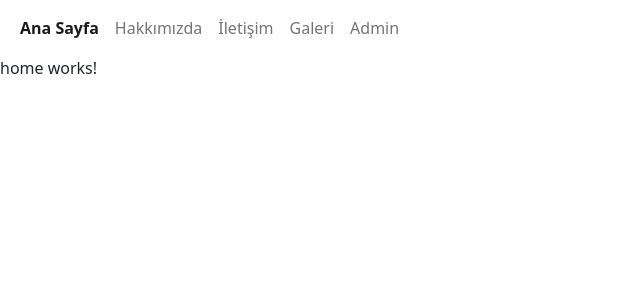
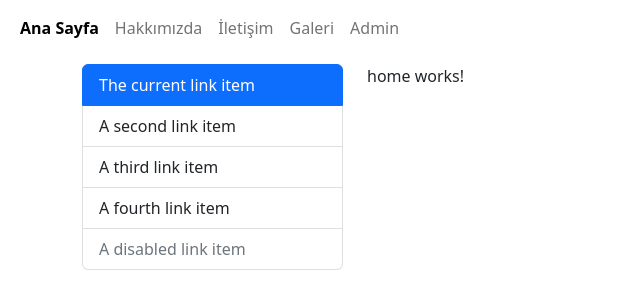
Before and after one commit to atillakalay/TurkcellAngularCourse, an Angular app in the folder angularapp/: page / in a window 1280 px wide. Shown: the top 308 px of the page, without its empty margins (0-640 px from the left). Built offline with nearby package versions, Linux system fonts and the light colour scheme.

Commit message:
Sample Project 9th Part (Menu) lesson has been completed.

```diff
--- a/angularapp/src/app/adminPages/admin-layout/admin-layout.component.css
+++ b/angularapp/src/app/adminPages/admin-layout/admin-layout.component.css
@@ -1,5 +1,5 @@
 .currentActive
 {
-color:white;
+color:white !important;
 font-weight:bold
 }
--- a/angularapp/src/app/adminPages/admin-layout/admin-layout.component.html
+++ b/angularapp/src/app/adminPages/admin-layout/admin-layout.component.html
@@ -15,7 +15,7 @@
       <ul class="navbar-nav">
         <li class="nav-item">
           <a
-            class="nav-link active"
+            class="nav-link"
             routerLink="/admin"
             [ngClass]="{'currentActive':isHomePage()}"
             >Ana Sayfa</a
--- a/angularapp/src/app/adminPages/admin-layout/admin-layout.component.ts
+++ b/angularapp/src/app/adminPages/admin-layout/admin-layout.component.ts
@@ -11,6 +11,6 @@ export class AdminLayoutComponent {
   }
 
   isHomePage(){
-    return location.pathname=='/'
+    return location.pathname=='/admin'
   }
 }
--- a/angularapp/src/app/pages/layout/layout.component.html
+++ b/angularapp/src/app/pages/layout/layout.component.html
@@ -1,2 +1,22 @@
 <app-header></app-header>
-<router-outlet></router-outlet>
+<div class="container mt-2">
+  <div class="row">
+
+    <div class="col-md-3">
+      <div class="list-group">
+        <a href="#" class="list-group-item list-group-item-action active" aria-current="true">
+          The current link item
+        </a>
+        <a href="#" class="list-group-item list-group-item-action">A second link item</a>
+        <a href="#" class="list-group-item list-group-item-action">A third link item</a>
+        <a href="#" class="list-group-item list-group-item-action">A fourth link item</a>
+        <a class="list-group-item list-group-item-action disabled">A disabled link item</a>
+      </div>
+    </div>
+
+
+    <div class="col-md-9">
+      <router-outlet></router-outlet>
+    </div>
+  </div>
+</div>
--- a/angularapp/src/app/pages/nav/header/header.component.html
+++ b/angularapp/src/app/pages/nav/header/header.component.html
@@ -15,7 +15,7 @@
       <ul class="navbar-nav">
         <li class="nav-item">
           <a
-            class="nav-link active"
+            class="nav-link"
             routerLink="/"
             [ngClass]="{'currentActive':isHomePage()}"
             >Ana Sayfa</a
```
